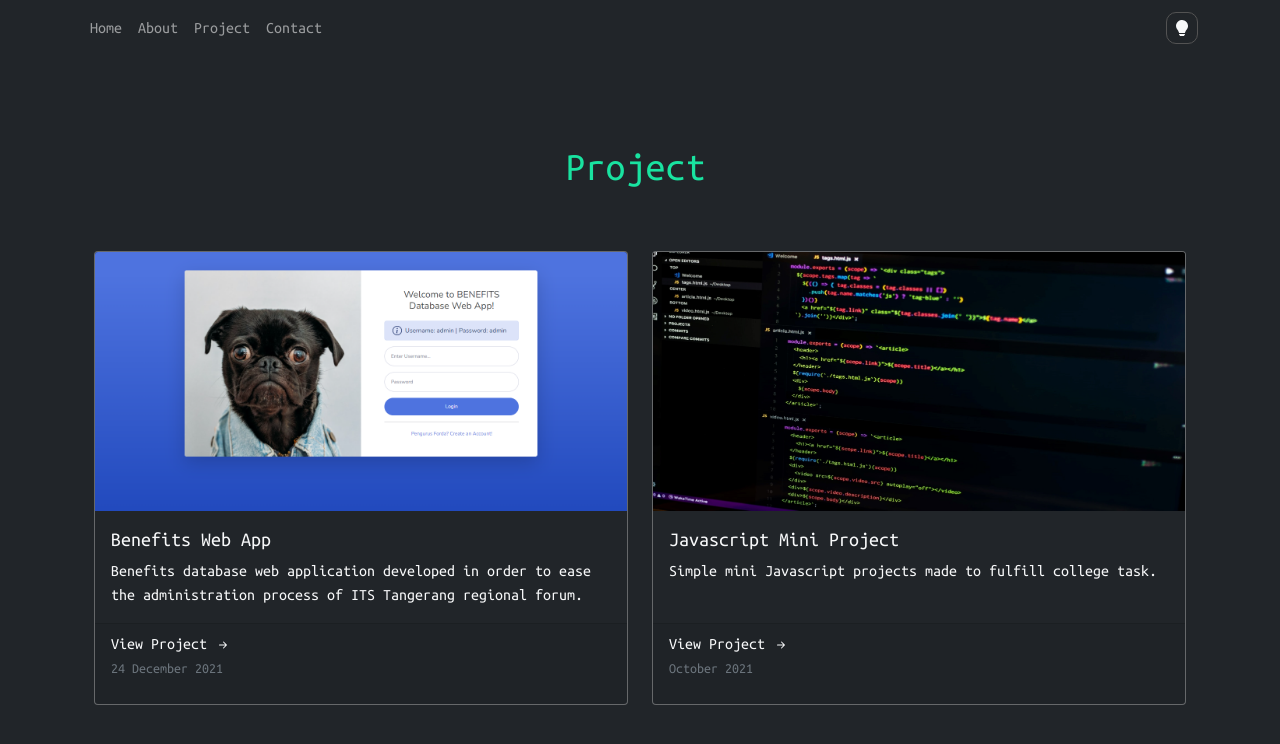
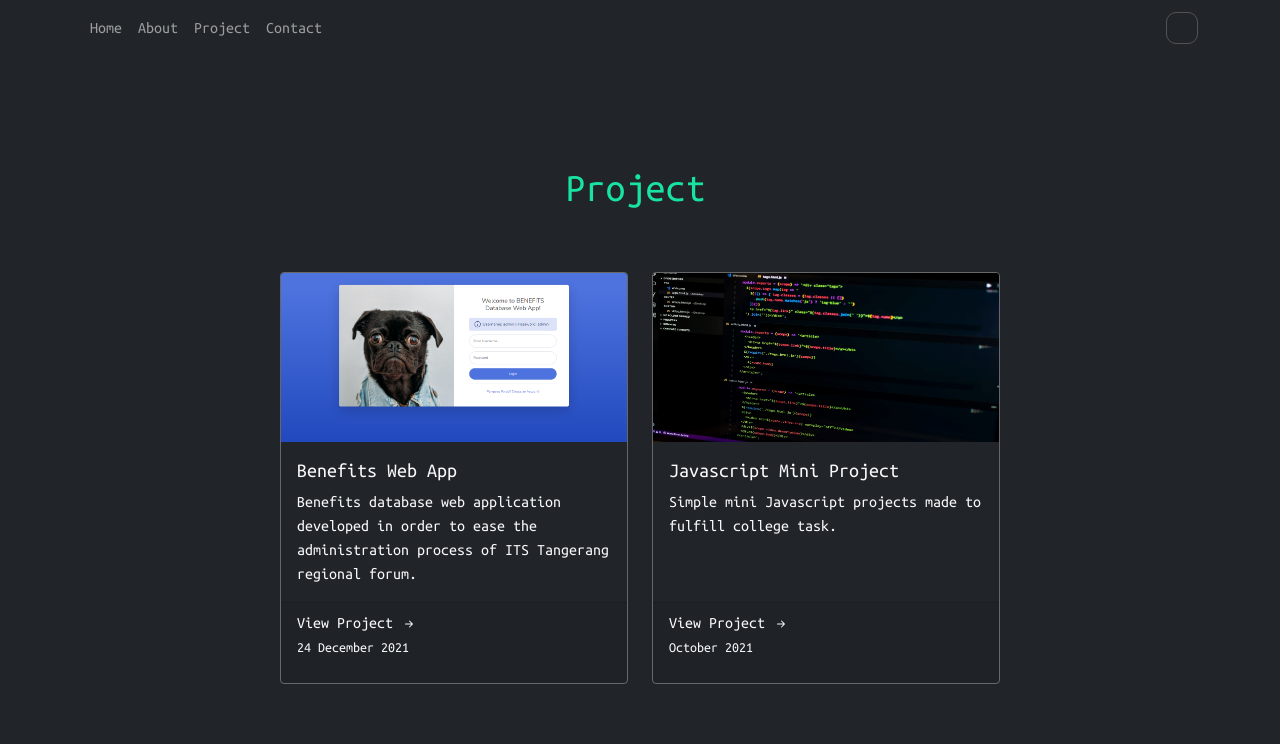
Before and after one commit to naufalbasara/naufalbasara.github.io, a Django app: page /project/ in a window 1280 px wide. Shown: the top 744 px of the page. Run offline with Django 4.2, Linux system fonts and the light colour scheme.

Commit message:
add js light theme changes

```diff
--- a/project/templates/project/index.html
+++ b/project/templates/project/index.html
@@ -4,7 +4,8 @@
 
   {% comment %} first row {% endcomment %}
   <div class="row mt-sm-5">
-    <div class="col-md-6">
+    <div class="col"></div>
+    <div class="col-md-4">
       {% comment %} card 1 {% endcomment %}
       <div class="card cardHover h-100">
         <img src="{% static 'img/benefits/benefits.png' %}" class="card-img-top" alt="..." />
@@ -19,13 +20,13 @@
               <path fill-rule="evenodd" d="M4 8a.5.5 0 0 1 .5-.5h5.793L8.146 5.354a.5.5 0 1 1 .708-.708l3 3a.5.5 0 0 1 0 .708l-3 3a.5.5 0 0 1-.708-.708L10.293 8.5H4.5A.5.5 0 0 1 4 8z" />
             </svg>
           </a>
-          <p><small class="text-muted">24 December 2021</small></p>
+          <p><small class="text-gray-600">24 December 2021</small></p>
         </div>
       </div>
       {% comment %} end card 1 {% endcomment %}
     </div>
 
-    <div class="col-md-6">
+    <div class="col-md-4">
       {% comment %} card 2 {% endcomment %}
       <div class="card cardHover h-100">
         <img src="{% static 'img/js-mini/thumbnail.png' %}" class="card-img-top img-fluid img" alt="JS-Mini" />
@@ -40,11 +41,12 @@
               <path fill-rule="evenodd" d="M4 8a.5.5 0 0 1 .5-.5h5.793L8.146 5.354a.5.5 0 1 1 .708-.708l3 3a.5.5 0 0 1 0 .708l-3 3a.5.5 0 0 1-.708-.708L10.293 8.5H4.5A.5.5 0 0 1 4 8z" />
             </svg>
           </a>
-          <p><small class="text-muted">October 2021</small></p>
+          <p><small class="text-gray-600">October 2021</small></p>
         </div>
       </div>
       {% comment %} end card 2 {% endcomment %}
     </div>
+    <div class="col"></div>
   </div>
   {% comment %} end first row {% endcomment %}
 </section>
--- a/static/script/toggle-light.js
+++ b/static/script/toggle-light.js
@@ -3,7 +3,7 @@ const lightButton = document.querySelector("#light-button");
 
 const setDark = () => {
   body.classList.remove("bg-light");
-  body.classList.remove("text-dark");
+  base.classList.remove("text-dark");
   navbar.classList.remove("bg-light");
   for (link of navLink) {
     link.classList.remove("text-dark");
@@ -11,7 +11,7 @@ const setDark = () => {
   navbar.classList.remove("text-dark");
 
   body.classList.add("bg-dark");
-  body.classList.add("text-light");
+  base.classList.add("text-light");
   navbar.classList.add("bg-dark");
   for (link of navLink) {
     link.classList.add("text-light");
@@ -23,7 +23,7 @@ const setDark = () => {
 
 const disableDark = () => {
   body.classList.remove("bg-dark");
-  body.classList.remove("text-light");
+  base.classList.remove("text-light");
   navbar.classList.remove("bg-dark");
   for (link of navLink) {
     link.classList.remove("text-light");
@@ -31,7 +31,7 @@ const disableDark = () => {
   navbar.classList.remove("text-light");
 
   body.classList.add("bg-light");
-  body.classList.add("text-dark");
+  base.classList.add("text-dark");
   navbar.classList.add("bg-light");
   for (link of navLink) {
     link.classList.add("text-dark");
@@ -41,6 +41,7 @@ const disableDark = () => {
   localStorage.setItem("theme", "light");
 };
 // toggle activation
+const base = document.querySelector("#base");
 const body = document.querySelector("#html-body");
 const navbar = document.querySelector("#navbar");
 const navLink = document.querySelectorAll(".nav-link");
--- a/static/styles/style.css
+++ b/static/styles/style.css
@@ -50,14 +50,6 @@ a.nav-link {
   z-index: -2;
   background-color: rgba(7, 204, 83, 0.89);
   opacity: 0.5;
-}
-#block-3 {
-  width: 50px;
-  transform: rotate(-90deg);
-  z-index: -2;
-  background-color: rgba(7, 204, 83, 0.89);
-  top: 50%;
-  right: 25%;
 }
 /* elements */
 
@@ -120,7 +112,9 @@ a {
   cursor: nesw-resize;
   transition: 0.1s;
 }
-
+.card.cardHover {
+  background-color: inherit;
+}
 @media only screen and (min-width: 576px) {
   .blockHover {
     border-radius: 1rem;
--- a/templates/index.html
+++ b/templates/index.html
@@ -1,6 +1,6 @@
 {% extends 'layout/base.html' %} {% load static %} {% block content %}
 <!-- link  -->
-<section id="base" class="container d-flex flex-sm-row flex-column align-items-sm-center justify-content-center text-light">
+<section id="base" class="container d-flex flex-sm-row flex-column align-items-sm-center justify-content-center">
   <div class="d-flex flex-sm-column order-sm-1 order-2 text-center justify-content-start">
     <a href="https://github.com/naufalbasara" target="_blank" title="Open GitHub" class="social mt-sm-2 mb-sm-2 ms-sm-0 me-sm-0 ms-2 mb-2">
       <svg xmlns="http://www.w3.org/2000/svg" width="32" height="32" fill="currentColor" class="bi bi-github" viewBox="0 0 16 16">
--- a/templates/layout/base.html
+++ b/templates/layout/base.html
@@ -13,13 +13,13 @@
 
   <body id="html-body" class="bg-dark text-dark">
     <!-- Navbar -->
-    <header id="navbar" class="navbar sticky-top navbar-expand-sm navbar-dark bg-dark text-light">
+    <header id="navbar" class="navbar sticky-top navbar-expand-sm navbar-dark bg-dark">
       <div class="container">
-        <button class="navbar-toggler" type="button" data-bs-toggle="collapse" data-bs-target="#navbarNav" aria-controls="navbarNav" aria-expanded="false" aria-label="Toggle navigation">
+        <button class="navbar-toggler order-1" type="button" data-bs-toggle="collapse" data-bs-target="#navbarNav" aria-controls="navbarNav" aria-expanded="false" aria-label="Toggle navigation">
           <span class="navbar-toggler-icon"></span>
         </button>
 
-        <div class="collapse navbar-collapse" id="navbarNav">
+        <div class="collapse navbar-collapse order-2 order-sm-1" id="navbarNav">
           <ul class="navbar-nav me-auto">
             <li class="nav-item blockHover">
               <a class="nav-link" href="/">Home</a>
@@ -34,14 +34,14 @@
               <a class="nav-link" href="/contact">Contact</a>
             </li>
           </ul>
-          <a id="light-button" class="icon hoverStrongStay d-flex align-items-center justify-content-center">
-            <svg xmlns="http://www.w3.org/2000/svg" width="16" height="16" fill="currentColor" class="bi bi-lightbulb-fill" viewBox="0 0 16 16">
-              <path
-                d="M2 6a6 6 0 1 1 10.174 4.31c-.203.196-.359.4-.453.619l-.762 1.769A.5.5 0 0 1 10.5 13h-5a.5.5 0 0 1-.46-.302l-.761-1.77a1.964 1.964 0 0 0-.453-.618A5.984 5.984 0 0 1 2 6zm3 8.5a.5.5 0 0 1 .5-.5h5a.5.5 0 0 1 0 1l-.224.447a1 1 0 0 1-.894.553H6.618a1 1 0 0 1-.894-.553L5.5 15a.5.5 0 0 1-.5-.5z"
-              />
-            </svg>
-          </a>
         </div>
+        <a id="light-button" class="icon order-1 order-sm-2 hoverStrongStay d-flex align-items-center justify-content-center">
+          <svg xmlns="http://www.w3.org/2000/svg" width="16" height="16" fill="currentColor" class="bi bi-lightbulb-fill" viewBox="0 0 16 16">
+            <path
+              d="M2 6a6 6 0 1 1 10.174 4.31c-.203.196-.359.4-.453.619l-.762 1.769A.5.5 0 0 1 10.5 13h-5a.5.5 0 0 1-.46-.302l-.761-1.77a1.964 1.964 0 0 0-.453-.618A5.984 5.984 0 0 1 2 6zm3 8.5a.5.5 0 0 1 .5-.5h5a.5.5 0 0 1 0 1l-.224.447a1 1 0 0 1-.894.553H6.618a1 1 0 0 1-.894-.553L5.5 15a.5.5 0 0 1-.5-.5z"
+            />
+          </svg>
+        </a>
       </div>
     </header>
     <!-- Navbar End-->
```
